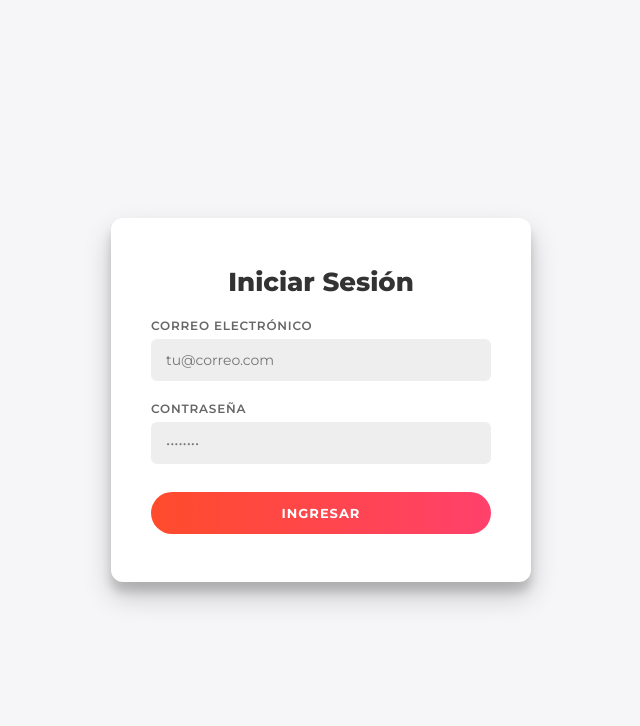
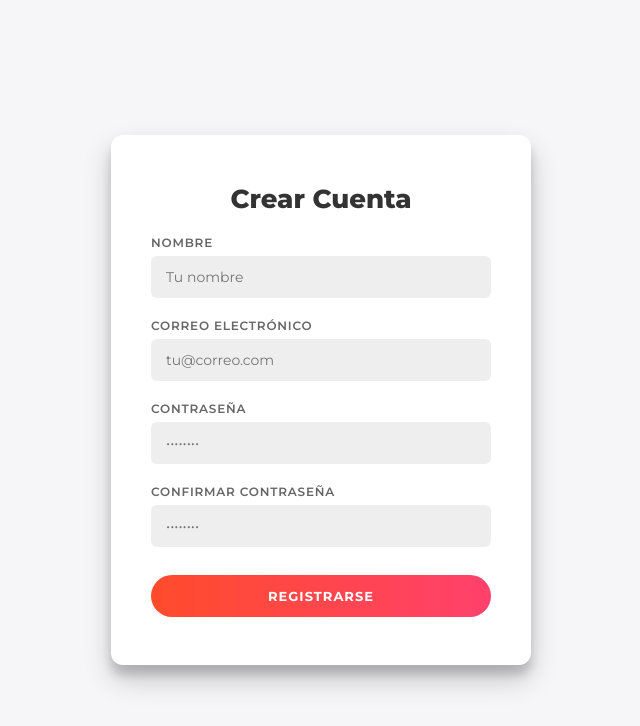
Before and after one commit to manuelahenaod/ProyectoM4_ManuelaHenaoDuque-, a React (Vite) app: page / in a window 1280 px wide. Shown: the top 726 px of the page, without its empty margins (319-959 px from the left). Built offline with nearby package versions, Linux system fonts and the light colour scheme.

Commit message:
feat: add register form and separate styles

```diff
--- a/src/App.tsx
+++ b/src/App.tsx
@@ -1,8 +1,8 @@
-import Login from './pages/Login';
+import Register from './pages/Register';
 
 function App() {
   return (
-    <Login />
+    <Register />
   );
 }
 
--- a/src/components/InputField.tsx
+++ b/src/components/InputField.tsx
@@ -9,7 +9,7 @@ type Props = {
 
 export default function InputField({ id, label, type, value, onChange, placeholder }: Props) {
   return (
-    <div className="login-field">
+    <div className="auth-field">
       <label htmlFor={id}>{label}</label>
       <input
         id={id}
--- a/src/pages/Login.tsx
+++ b/src/pages/Login.tsx
@@ -1,5 +1,5 @@
 import React, { useState } from 'react';
-import './Login.css';
+import '../styles/Auth.css';
 import InputField from '../components/InputField';
 import Button from '../components/Button';
 
@@ -13,8 +13,8 @@ export default function Login() {
   };
 
   return (
-    <div className="login-page">
-      <div className="login-card">
+    <div className="auth-page">
+      <div className="auth-card">
         <h1>Iniciar Sesión</h1>
 
         <form onSubmit={handleSignIn}>
@@ -34,7 +34,7 @@ export default function Login() {
             value={password}
             onChange={(val) => setPassword(val)}
           />
-          <Button type="submit" className="login-btn">Ingresar</Button>
+          <Button type="submit" className="auth-btn">Ingresar</Button>
         </form>
       </div>
     </div>
--- a/src/pages/Register.tsx
+++ b/src/pages/Register.tsx
@@ -0,0 +1,64 @@
+import React, { useState } from 'react';
+import '../styles/Auth.css';
+import InputField from '../components/InputField';
+import Button from '../components/Button';
+
+export default function Register() {
+  const [name, setName] = useState('');
+  const [email, setEmail] = useState('');
+  const [password, setPassword] = useState('');
+  const [confirmPassword, setConfirmPassword] = useState('');
+
+  const handleRegister = (e: React.FormEvent) => {
+    e.preventDefault();
+    if (password !== confirmPassword) {
+      alert('Las contraseñas no coinciden');
+      return;
+    }
+    alert(`Usuario registrado: ${name}`);
+  };
+
+  return (
+    <div className="auth-page">
+      <div className="auth-card">
+        <h1>Crear Cuenta</h1>
+
+        <form onSubmit={handleRegister}>
+          <InputField
+            id="name"
+            label="Nombre"
+            type="text"
+            placeholder="Tu nombre"
+            value={name}
+            onChange={(val) => setName(val)}
+          />
+          <InputField
+            id="email"
+            label="Correo Electrónico"
+            type="email"
+            placeholder="tu@correo.com"
+            value={email}
+            onChange={(val) => setEmail(val)}
+          />
+          <InputField
+            id="password"
+            label="Contraseña"
+            type="password"
+            placeholder="••••••••"
+            value={password}
+            onChange={(val) => setPassword(val)}
+          />
+          <InputField
+            id="confirmPassword"
+            label="Confirmar Contraseña"
+            type="password"
+            placeholder="••••••••"
+            value={confirmPassword}
+            onChange={(val) => setConfirmPassword(val)}
+          />
+          <Button type="submit" className="auth-btn">Registrarse</Button>
+        </form>
+      </div>
+    </div>
+  );
+}
--- a/src/pages/Login.css
+++ b/src/styles/Auth.css
@@ -3,7 +3,7 @@
 /* ─────────────────────────────────────────
    1. PÁGINA COMPLETA — fondo y centrado
 ───────────────────────────────────────── */
-.login-page {
+.auth-page {
   background: #f6f5f7;
   min-height: 100vh;
   display: flex;
@@ -15,7 +15,7 @@
 /* ─────────────────────────────────────────
    2. TARJETA — el rectángulo blanco central
 ───────────────────────────────────────── */
-.login-card {
+.auth-card {
   background: #ffffff;
   border-radius: 12px;
   box-shadow: 0 14px 28px rgba(0, 0, 0, 0.2),
@@ -28,7 +28,7 @@
 /* ─────────────────────────────────────────
    3. TÍTULO
 ───────────────────────────────────────── */
-.login-card h1 {
+.auth-card h1 {
   font-size: 26px;
   font-weight: 800;
   color: #333333;
@@ -39,13 +39,13 @@
 /* ─────────────────────────────────────────
    4. GRUPOS de label + input
 ───────────────────────────────────────── */
-.login-field {
+.auth-field {
   display: flex;
   flex-direction: column;
   margin-top: 20px;
 }
 
-.login-field label {
+.auth-field label {
   font-size: 12px;
   font-weight: 600;
   color: #666666;
@@ -54,7 +54,7 @@
   margin-bottom: 6px;
 }
 
-.login-field input {
+.auth-field input {
   background-color: #eee;
   border: none;
   border-radius: 6px;
@@ -65,14 +65,14 @@
   transition: background-color 0.2s;
 }
 
-.login-field input:focus {
+.auth-field input:focus {
   background-color: #e0e0e0;
 }
 
 /* ─────────────────────────────────────────
    5. BOTÓN principal
 ───────────────────────────────────────── */
-.login-btn {
+.auth-btn {
   width: 100%;
   margin-top: 28px;
   padding: 13px;
@@ -89,10 +89,10 @@
   transition: opacity 0.2s, transform 80ms ease-in;
 }
 
-.login-btn:hover {
+.auth-btn:hover {
   opacity: 0.9;
 }
 
-.login-btn:active {
+.auth-btn:active {
   transform: scale(0.97);
 }
```
